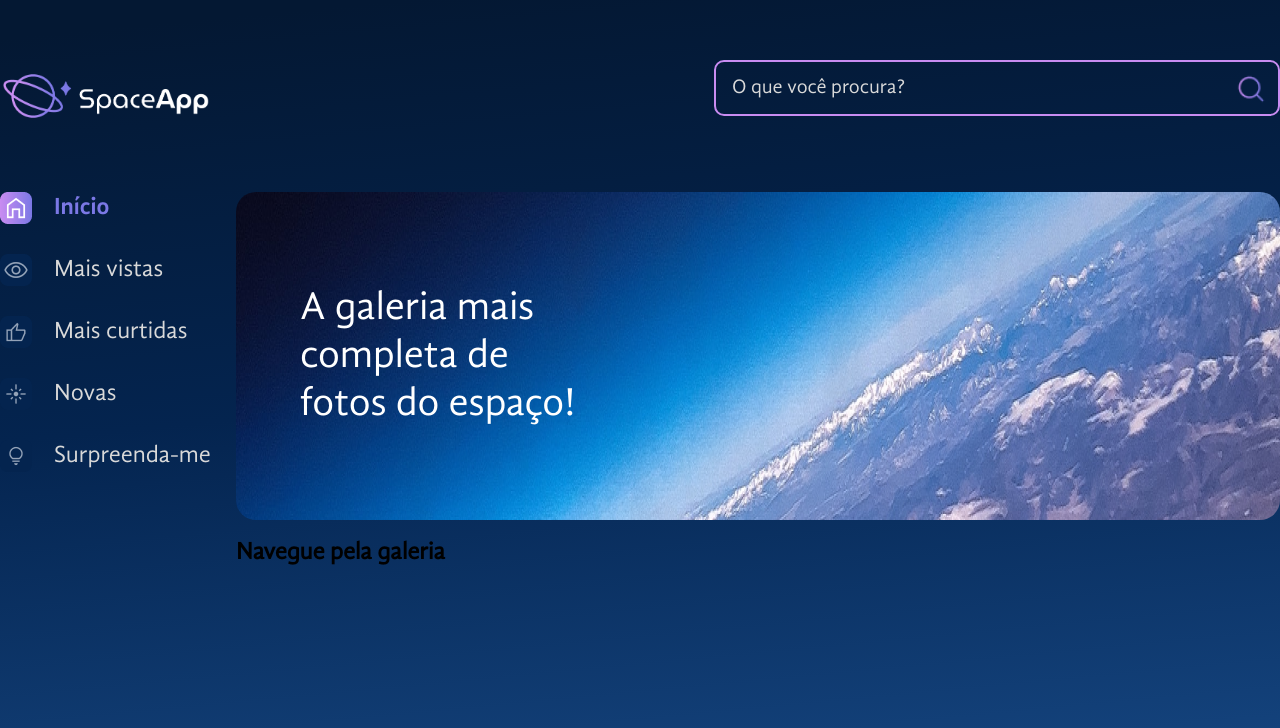
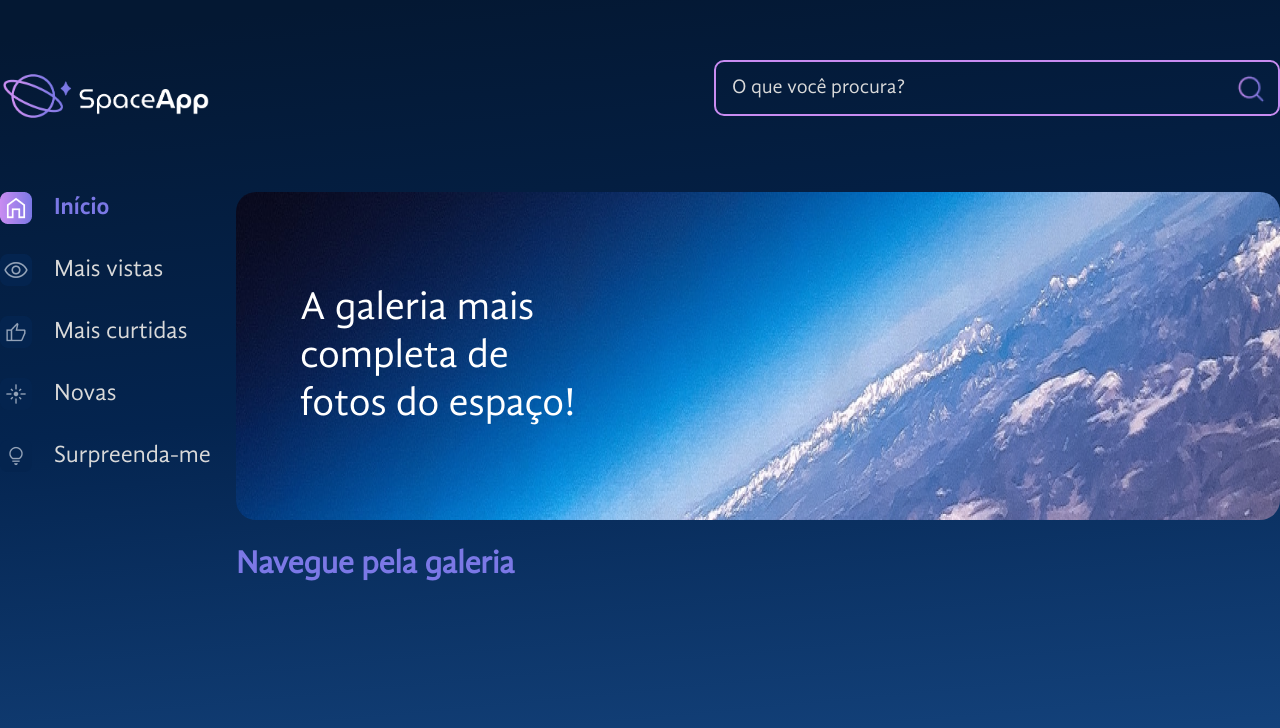
Before and after one commit to noname697/Space-App, a React (Vite) app: page / in a window 1280 px wide. Shown: the top 728 px of the page. Built offline with nearby package versions, Linux system fonts and the light colour scheme.

Commit message:
Componente de titulo

```diff
--- a/src/componentes/CampoTexto/index.jsx
+++ b/src/componentes/CampoTexto/index.jsx
@@ -16,6 +16,7 @@ const CampoTextoEstilizado = styled.div`
     font-weight: 400;
     font-size: 20px;
     line-height: 20px;
+    color: #D9D9D9;
     &::placeholder {
       color: #d9d9d9;
       line-height: 20px;
--- a/src/componentes/Galeria/index.jsx
+++ b/src/componentes/Galeria/index.jsx
@@ -1,6 +1,10 @@
+import Titulo from "../Titulo"
+
 const Galeria = () => {
     return (
-        <h2>Navegue pela galeria</h2>
+        <>
+        <Titulo>Navegue pela galeria</Titulo>
+        </>
     )
 }
 
--- /dev/null
+++ b/src/componentes/Titulo/index.jsx
@@ -0,0 +1,10 @@
+import styled from "styled-components";
+
+const Titulo = styled.h2`
+  color: #7b78e6;
+  font-size: 32px;
+  font-family: "GandhiSansRegular";
+  text-align: ${(props) => (props.$alinhamento ? props.$alinhamento : "left")};
+`;
+
+export default Titulo;
```
